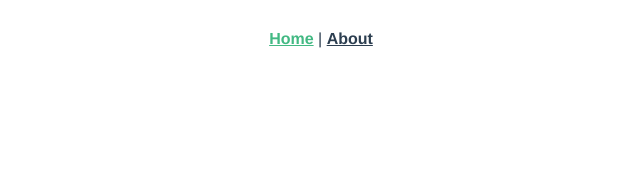
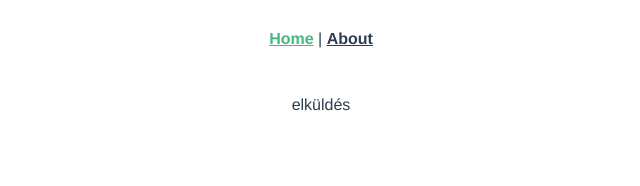
Before and after one commit to datapress-oss/MavSearch, a Vue app in the folder client/: page /#/ in a window 1280 px wide. Shown: the top 186 px of the page, without its empty margins (319-959 px from the left). Built offline with nearby package versions, Linux system fonts and the light colour scheme.

Commit message:
feat: 🎸 Import Fetchy and create button event

```diff
--- a/client/src/views/Home.vue
+++ b/client/src/views/Home.vue
@@ -2,11 +2,14 @@
   <div class="home">
     <input type="text" v-model="dataID">
     <h1>{{ dataID }}</h1>
+    <button v-on:click="send">
+      elküldés
+    </button>
   </div>
 </template>
 
 <script>
-// @ is an alias to /src
+import {Fetchy} from './../Fetchy.js'
 
 export default {
   name: 'Home',
@@ -18,8 +21,9 @@ export default {
   components: {
     },
   methods: {
-    send: function () {
-      alert(this.dataID)
+    send: async function () {
+      const response = await Fetchy.Get(`http://localhost:3000/train/${this.dataID}`);
+
     }
   }
 }
```
